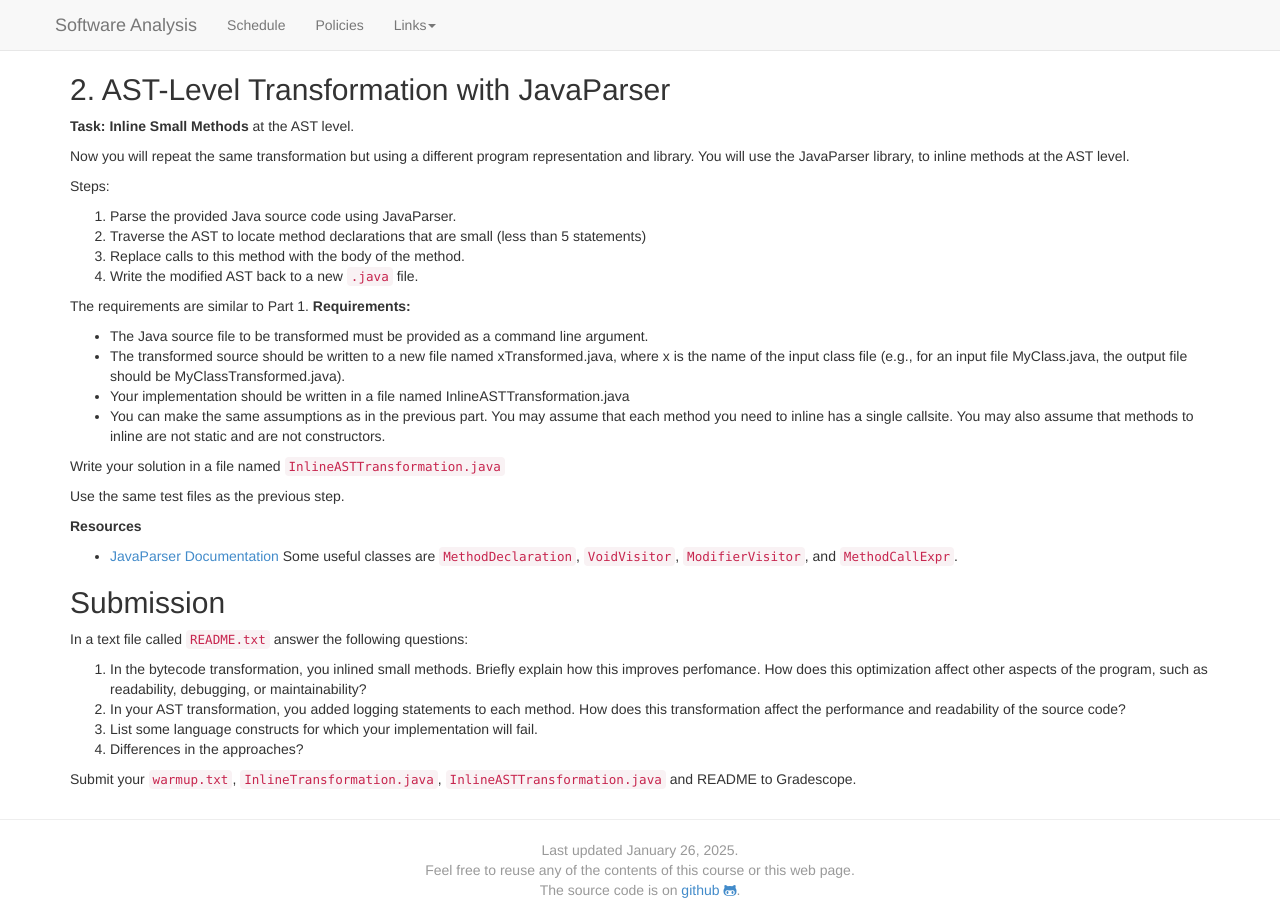
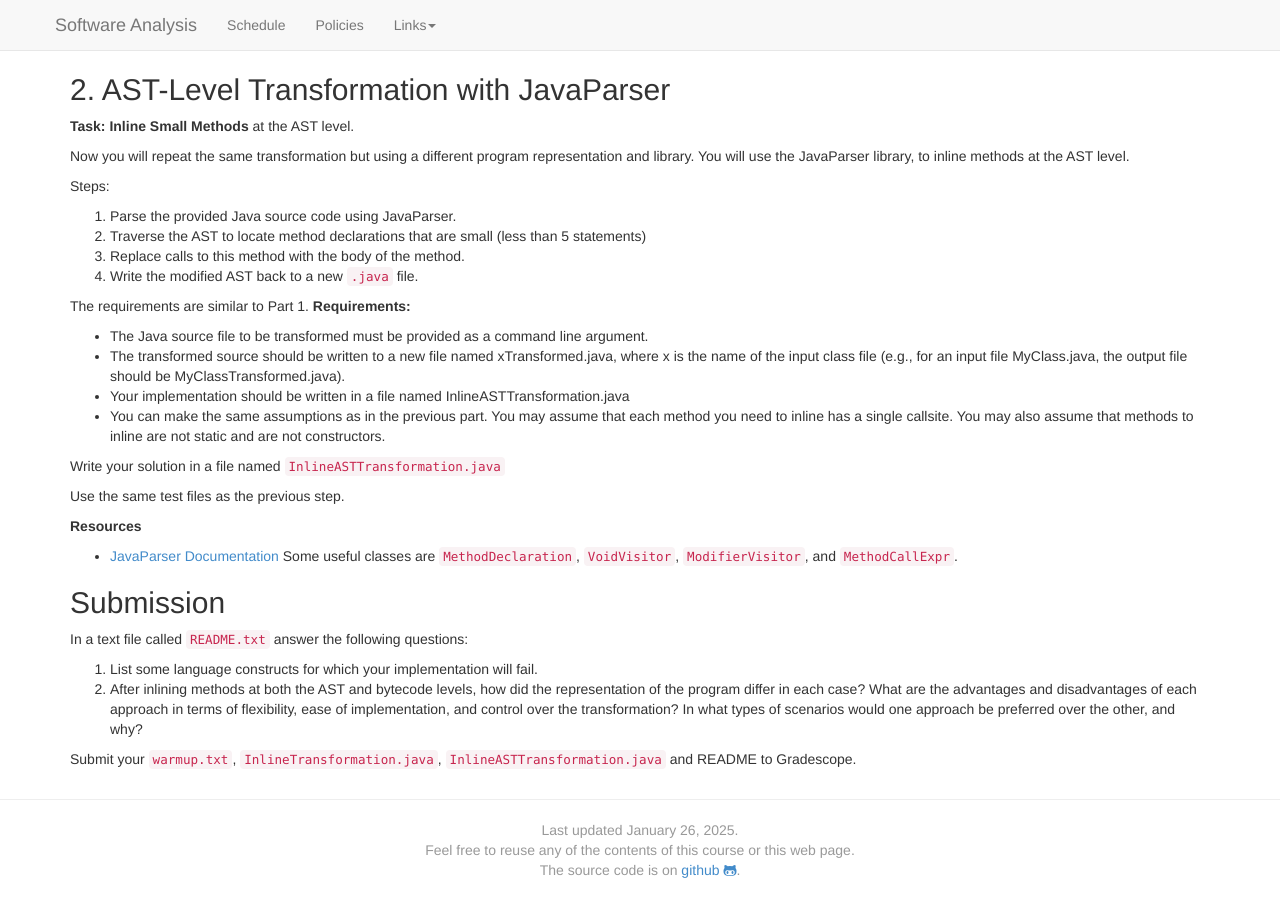
Before and after one commit to bmc-cs-software-analysis/383, a Jekyll site: the page built from hws/HW01.md, in a window 1280 px wide and 900 px high, scrolled down 2612 px. Built offline with Jekyll 4.4.1, drawn with Linux system fonts in a browser that asks for light colours; nearby versions of some CDN libraries.

Commit message:
README qs

```diff
--- a/hws/HW01.md
+++ b/hws/HW01.md
@@ -222,9 +222,7 @@ Some useful classes are `MethodDeclaration`, `VoidVisitor`, `ModifierVisitor`, a
 
 In a text file called `README.txt` answer the following questions:
 
-1. In the bytecode transformation, you inlined small methods. Briefly explain how this improves perfomance. How does this optimization affect other aspects of the program, such as readability, debugging, or maintainability?
-2. In your AST transformation, you added logging statements to each method. How does this transformation affect the performance and readability of the source code?
-3. List some language constructs for which your implementation will fail.
-4. Differences in the approaches?
+1. List some language constructs for which your implementation will fail.
+2. After inlining methods at both the AST and bytecode levels, how did the representation of the program differ in each case? What are the advantages and disadvantages of each approach in terms of flexibility, ease of implementation, and control over the transformation? In what types of scenarios would one approach be preferred over the other, and why?
 
 Submit your `warmup.txt`, `InlineTransformation.java`, `InlineASTTransformation.java` and README to Gradescope.
```
